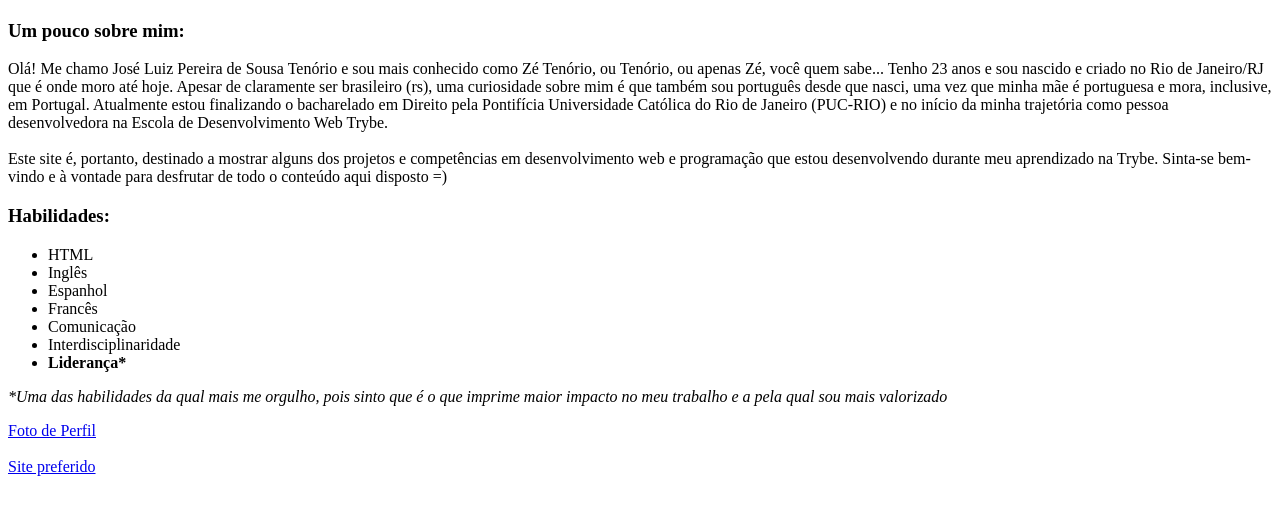
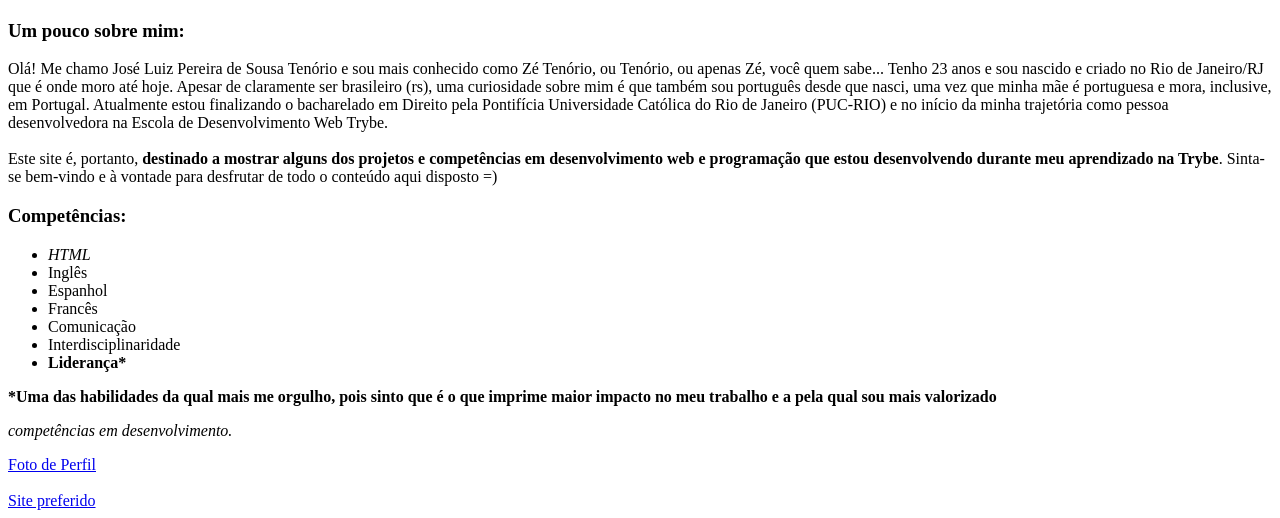
Before and after one commit to ze-tenorio/ze-tenorio.github.io, a plain HTML site: page index.html in a window 1280 px wide. Shown: the part 370-888 px from the top of the page. Before the commit the page ends 854 px from the top, so only its background shows below. Drawn offline with Linux system fonts and the light colour scheme.

Commit message:
Destacados conteúdos com negrito e itálico

```diff
--- a/index.html
+++ b/index.html
@@ -10,10 +10,10 @@
     <h2>José Luiz Tenório</h1>
     <img id="foto-perfil" src="perfil-linkedin.jpeg" alt="Minha foto de perfil" width="300px">
     <h3>Um pouco sobre mim:</h3>
-    <p>Olá! Me chamo José Luiz Pereira de Sousa Tenório e sou mais conhecido como Zé Tenório, ou Tenório, ou apenas Zé, você quem sabe... Tenho 23 anos e sou nascido e criado no Rio de Janeiro/RJ que é onde moro até hoje. Apesar de claramente ser brasileiro (rs), uma curiosidade sobre mim é que também sou português desde que nasci, uma vez que minha mãe é portuguesa e mora, inclusive, em Portugal. Atualmente estou finalizando o bacharelado em Direito pela Pontifícia Universidade Católica do Rio de Janeiro (PUC-RIO) e no início da minha trajetória como pessoa desenvolvedora na Escola de Desenvolvimento Web Trybe. <br><br>Este site é, portanto, destinado a mostrar alguns dos projetos e competências em desenvolvimento web e programação que estou desenvolvendo durante meu aprendizado na Trybe. Sinta-se bem-vindo e à vontade para desfrutar de todo o conteúdo aqui disposto =)</p>
-    <h3>Habilidades:</h3>
+    <p>Olá! Me chamo José Luiz Pereira de Sousa Tenório e sou mais conhecido como Zé Tenório, ou Tenório, ou apenas Zé, você quem sabe... Tenho 23 anos e sou nascido e criado no Rio de Janeiro/RJ que é onde moro até hoje. Apesar de claramente ser brasileiro (rs), uma curiosidade sobre mim é que também sou português desde que nasci, uma vez que minha mãe é portuguesa e mora, inclusive, em Portugal. Atualmente estou finalizando o bacharelado em Direito pela Pontifícia Universidade Católica do Rio de Janeiro (PUC-RIO) e no início da minha trajetória como pessoa desenvolvedora na Escola de Desenvolvimento Web Trybe. <br><br>Este site é, portanto, <strong>destinado a mostrar alguns dos projetos e competências em desenvolvimento web e programação que estou desenvolvendo durante meu aprendizado na Trybe</strong>. Sinta-se bem-vindo e à vontade para desfrutar de todo o conteúdo aqui disposto =)</p>
+    <h3>Competências:</h3>
     <ul>
-        <li>HTML</li>
+        <li><em>HTML</em></li>
         <li>Inglês</li>
         <li>Espanhol</li>
         <li>Francês</li>
@@ -21,7 +21,8 @@
         <li>Interdisciplinaridade</li>
         <li><strong>Liderança*</strong></li>
     </ul>
-    <p><em>*Uma das habilidades da qual mais me orgulho, pois sinto que é o que imprime maior impacto no meu trabalho e a pela qual sou mais valorizado</em></p>
+    <p><strong>*Uma das habilidades da qual mais me orgulho, pois sinto que é o que imprime maior impacto no meu trabalho e a pela qual sou mais valorizado</strong></p>
+    <p><em>competências em desenvolvimento.</em></p>
     <a href="#foto-perfil">Foto de Perfil</a><br><br><a href="https://www.gaveanews.com/" target="_blank">Site preferido</a>
 </body>
 </html>
```
